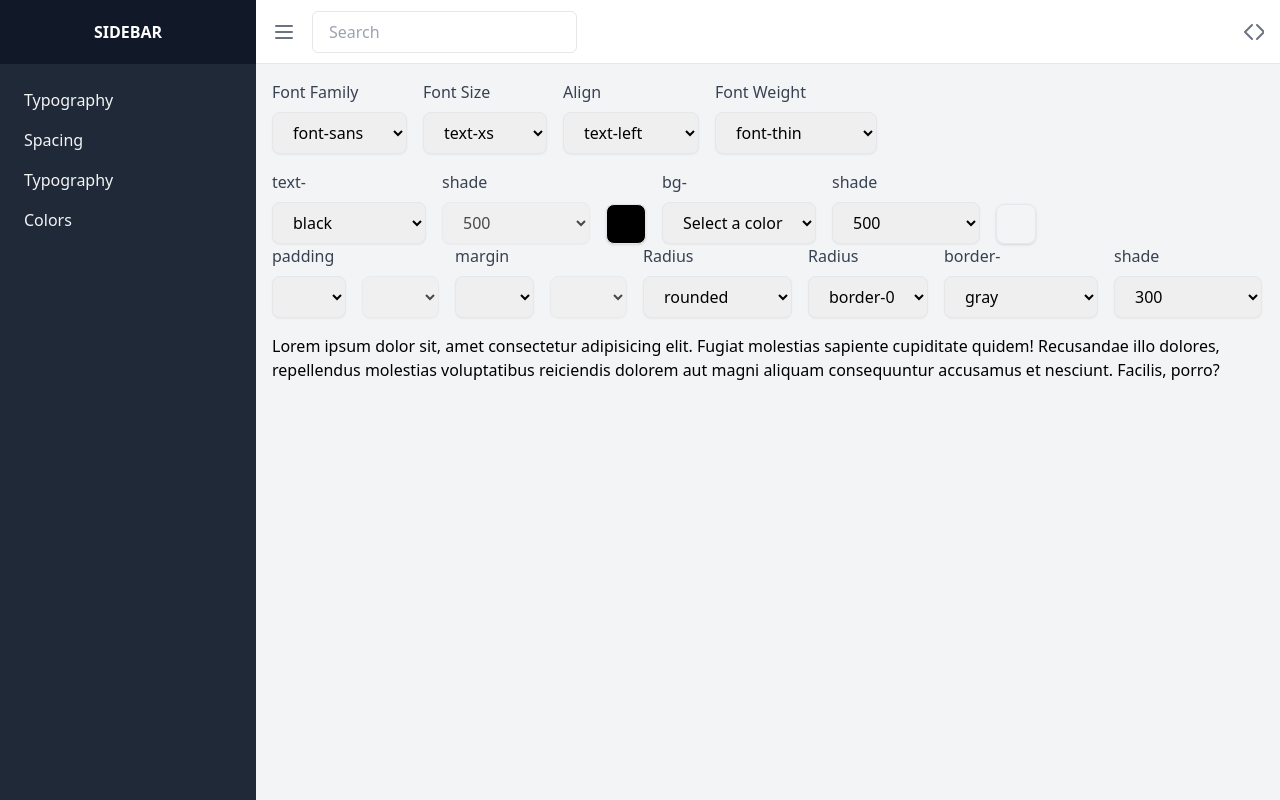
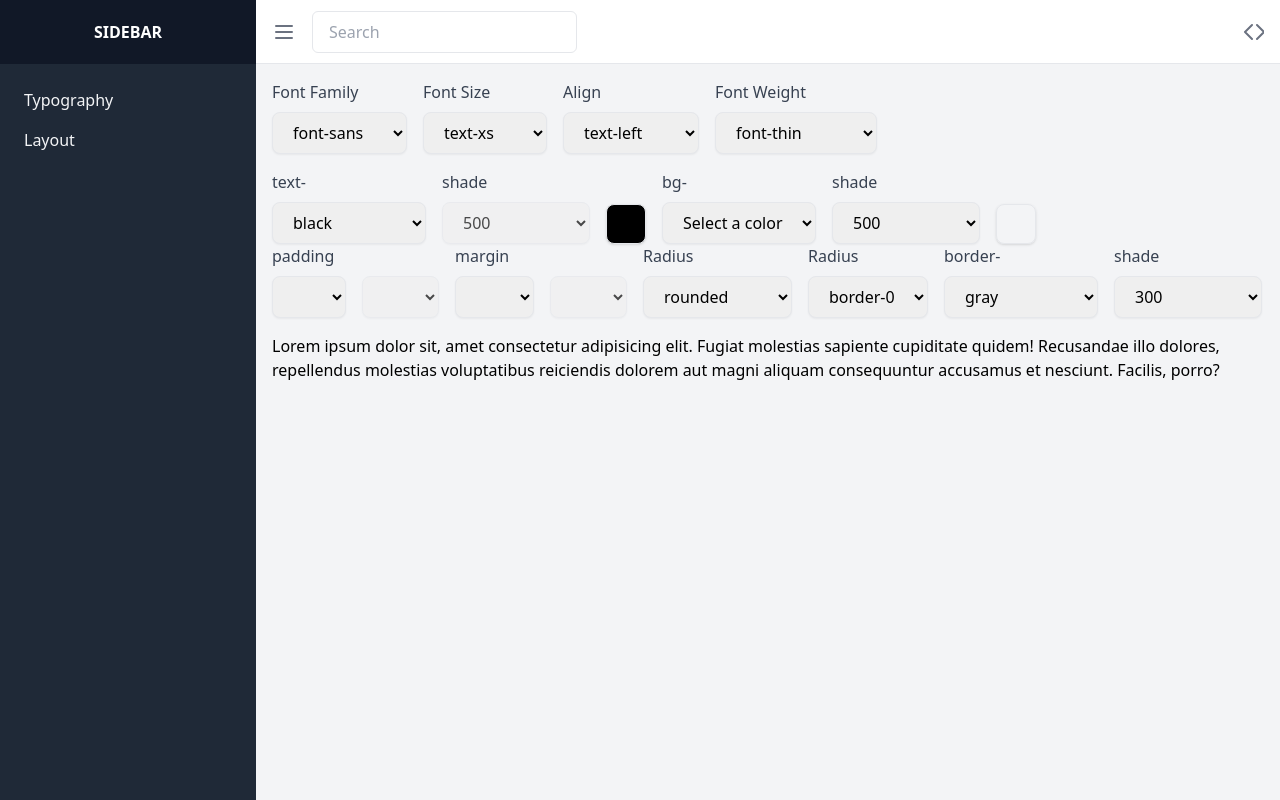
Before and after one commit to martywebdev/twcheatsheet, a React (Vite) app: page / in a window 1280 px wide. Built offline with nearby package versions, Linux system fonts and the light colour scheme.

Commit message:
initial tw layouts

```diff
--- a/eslint.config.js
+++ b/eslint.config.js
@@ -5,6 +5,7 @@ import reactHooks from "eslint-plugin-react-hooks";
 import reactRefresh from "eslint-plugin-react-refresh";
 
 export default [
+  { "rules": { "react/prop-types": "off" } },
   { ignores: ["dist"] },
   {
     files: ["**/*.{js,jsx}"],
--- a/src/App.jsx
+++ b/src/App.jsx
@@ -45,7 +45,6 @@ function App() {
 
     // Combine it with other class names, if any
     setTwclass([textColor, bgColor, border, ...Object.values(classNames)].join(" "));
-    console.log(selectedBg.color);
   }, [classNames, selectedColor, selectedBg, selectedBorder]);
   return (
     <>
--- a/src/components/SelectColors.jsx
+++ b/src/components/SelectColors.jsx
@@ -50,7 +50,6 @@ const ColorShadeSelector = ({ type = "text", show = false, label='text-', shade=
   const selectedStyle = useSelector(
     (state) => state.color.selectedStyles[type]
   );
-  console.log(selectedStyle)
 
   // Handle color and shade change
   const handleColorChange = (e) => {
--- a/src/data/tailwindData.js
+++ b/src/data/tailwindData.js
@@ -1,19 +1,11 @@
 export const tailwindClasses = [
   {
     category: "Typography",
-    examples: ["font family", "font size", "font-style"],
+    path: "/",
   },
   {
-    category: "Spacing",
-    examples: ["m-4", "p-2", "gap-4", "mt-1", "px-3"],
-  },
-  {
-    category: "Typography",
-    examples: ["text-xl", "font-bold", "leading-loose", "text-gray-700"],
-  },
-  {
-    category: "Colors",
-    examples: ["bg-red-500", "text-green-600", "border-blue-300"],
+    category: "Layout",
+    path: "layout",
   },
 ];
 
--- a/src/layouts/Layout.jsx
+++ b/src/layouts/Layout.jsx
@@ -1,4 +1,4 @@
-import { Outlet } from "react-router-dom";
+import { Link, Outlet } from "react-router-dom";
 import { tailwindClasses } from "../data/tailwindData";
 
 const Layout = () => {
@@ -12,13 +12,13 @@ const Layout = () => {
           <div className="flex flex-col flex-1 overflow-y-auto">
             <nav className="flex-1 px-2 py-4 bg-gray-800">
               {tailwindClasses.map((tailwindClass, index) => (
-                <a
+                <Link
                   key={index}
-                  href="#"
+                  to={tailwindClass.path}
                   className="flex items-center px-4 py-2 text-gray-100 hover:bg-gray-700"
                 >
                   {tailwindClass.category}
-                </a>
+                </Link>
               ))}
             </nav>
           </div>
--- /dev/null
+++ b/src/pages/TWLayout.jsx
@@ -0,0 +1,10 @@
+
+const TWLayout = () => {
+  return (
+    <div>
+      asdfsadfsdf
+    </div>
+  )
+}
+
+export default TWLayout
--- a/src/router/index.jsx
+++ b/src/router/index.jsx
@@ -1,5 +1,6 @@
 import { createBrowserRouter } from "react-router-dom";
 import Layout from "../layouts/Layout";
+import TWLayout from '../pages/TWLayout'
 import App from "../App";
 
 export const router = createBrowserRouter([
@@ -10,6 +11,10 @@ export const router = createBrowserRouter([
       {
         index: true,
         element: <App />
+      },
+      {
+        path: "/layout",
+        element: <TWLayout />
       }
     ]
   },
```
